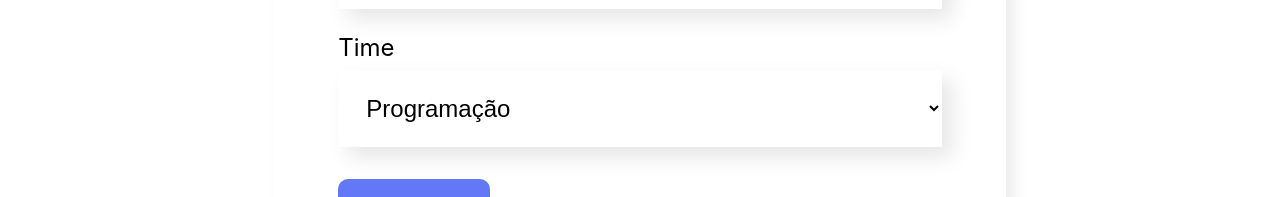
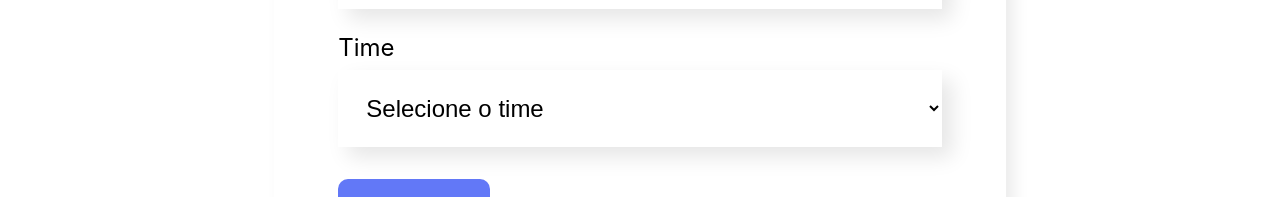
Before and after one commit to VictoriaCardos/Organo, a React (Vite) app: page / in a window 1280 px wide. Shown: the part 1065-1262 px from the top of the page. Built offline with nearby package versions, Linux system fonts and the light colour scheme.

Commit message:
feat: add new prop and option on ListaSuspensa

```diff
--- a/src/componentes/ListaSuspensa/index.jsx
+++ b/src/componentes/ListaSuspensa/index.jsx
@@ -6,7 +6,11 @@ const ListaSuspensa = (props) => {
       <select
         onChange={(evento) => props.aoAlterado(evento.target.value)}
         required={props.required}
+        value={props.valor}
       >
+        <option value="" disabled>
+          Selecione o {props.label.toLowerCase()}
+        </option>
         {props.itens.map((item) => (
           <option key={item}>{item}</option>
         ))}
```
